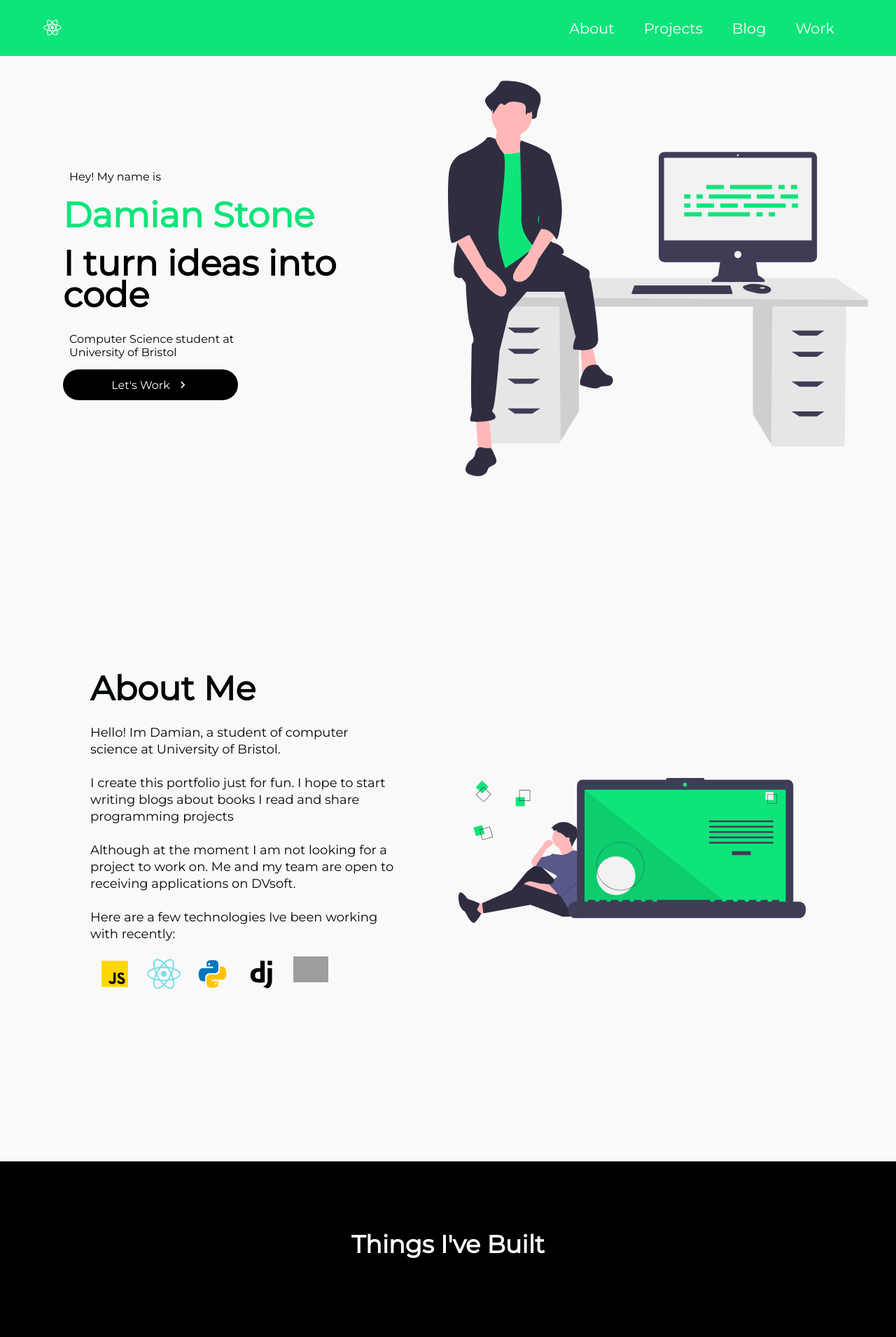
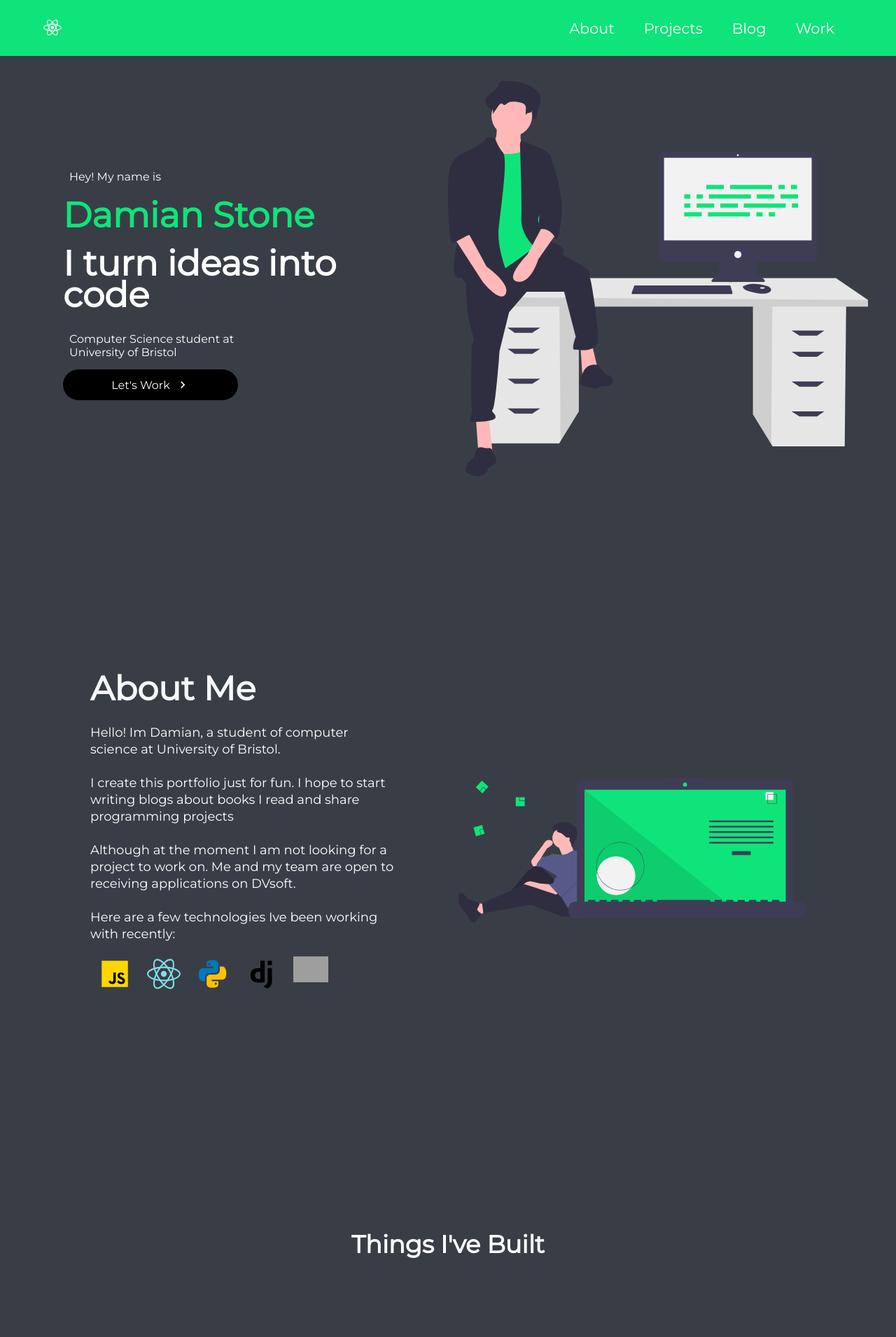
Before and after one commit to damianstone/Portfolio, a React (Create React App) app: page /#/ in a window 1280 px wide. Shown: the top 1911 px of the page at 70% size. Built offline with nearby package versions, Linux system fonts and the light colour scheme; grey boxes are pictures that could not be loaded.

Commit message:
change colors and fix hero

```diff
--- a/src/components/Footer/FooterStyle.js
+++ b/src/components/Footer/FooterStyle.js
@@ -1,7 +1,7 @@
 import styled from 'styled-components';
 
 export const FooterContainer = styled.footer`
-    background:#0FE47A;
+    background:#393e46;
     width: 100%;
     height: 100%;
     display: flex;
@@ -32,7 +32,6 @@
       margin-right: auto;
       margin-left: auto;
       padding: 0 24px;
-      color: black;
     }
 `;
 
@@ -54,6 +53,10 @@
     text-decoration: none;
     color: white;
     text-align: center;
+
+    &:hover {
+        color: #0FE47A;
+    }
 `;
 
 /*  verde agua => #0FE47A
--- a/src/components/Hero/HeroStyle.js
+++ b/src/components/Hero/HeroStyle.js
@@ -2,13 +2,13 @@
 import { MdKeyboardArrowRight, MdArrowForward } from 'react-icons/md';
 
 export const HeroContainer = styled.div`
-  background: #f9f9f9;
+  background: #393e46;
   width: 100%;
   height: 100vh;
   z-index: 1;
 
   @media screen and (max-width: 768px) {
-      padding: 180px 0 100px 0;
+      padding: 50px 0 100px 0;
     }
 `;
 
@@ -27,6 +27,7 @@
     padding: 60px 40px;
     justify-content: center;
     align-items: center;
+    height: 100vh;
   }
 `;
 
@@ -37,13 +38,13 @@
       padding: 50px 50px;
 
       @media screen and (max-width: 768px) {
-      padding: 50px 0px;
+      padding: 20px 0px 20px 0px;
     }
 
 `;
 
 export const HeroP = styled.p`
-    color: black;
+    color: white;
     justify-content: flex-start;
     font-weight: 400;
     width: 60%;
@@ -70,6 +71,7 @@
       margin-bottom: 1rem;
       line-height: 0.9;
       font-size: 50px;
+      color: white;
 
       @media screen and (max-width: 768px) {
       font-size: 25px;
--- a/src/components/InfoSection/Data.js
+++ b/src/components/InfoSection/Data.js
@@ -6,8 +6,8 @@
     to: 'projects',
     id: 'about',
     lightBg: true,
-    lightText: false,
-    lightTextDesc: false,
+    lightText: true,
+    lightTextDesc: true,
     topLine: '',
     headline: 'About Me',
     description: '',
@@ -17,15 +17,15 @@
     alt: 'Car',
     dark: false,
     primary: false,
-    darkText: true
+    darkText: false
 };
 
 export const HomeObjTwo = {
     to: 'home',
     id: 'work',
-    lightBg: true,
-    lightText: false,
-    lightTextDesc: false,
+    lightBg: false,
+    lightText: true,
+    lightTextDesc: true,
     topLine: 'DVSOFT',
     headline: 'Dream your ideas, we become it into reality',
     description: 'Your website is your main cover letter for your next potential clients. Make sure you live up to it, with a professional website that reflects your companys values ​​and work.',
@@ -35,7 +35,7 @@
     alt: 'app',
     dark: false,
     primary: false,
-    darkText: true
+    darkText: false
 };
 
 export const HomeObjThree = {
--- a/src/components/InfoSection/InfoStyle.js
+++ b/src/components/InfoSection/InfoStyle.js
@@ -2,7 +2,7 @@
 
 export const InfoContainer = styled.div`
   color: #fff;
-  background: ${({lightBg}) => (lightBg ? '#f9f9f9' : '#010606')};
+  background: ${({lightBg}) => (lightBg ? '#f9f9f9' : '#393e46')};
 
   @media screen and (max-width: 768px) {
       padding: 100px 0;
--- a/src/components/Navbar/NavStyle.js
+++ b/src/components/Navbar/NavStyle.js
@@ -72,7 +72,7 @@
     color: black;
     padding: 10px; */
 
-    color: #fff;
+    color: #393e46;
     justify-self: flex-start;
     cursor: pointer;
     font-size: 50px;
--- a/src/components/Projects/ProjectStyle.js
+++ b/src/components/Projects/ProjectStyle.js
@@ -3,7 +3,7 @@
 export const ProjectContainer = styled.section`
 width: 100%;
 height: auto;
-background-color: #000;
+background-color: #393e46;
 align-items: center;
 padding: 100px 80px 150px 80px;
 
@@ -46,7 +46,7 @@
 max-width: 100%;
 height: 100%;
 padding: 60px 120px;
-background: ${({lightBg}) => (lightBg ? '#f9f9f9' : 'black')};
+background: ${({lightBg}) => (lightBg ? '#f9f9f9' : '#393e46')};
 
 grid-template-areas: ${({ imgStart }) => ( imgStart ? `'info image'` : `'image info'` )};
 
--- a/src/components/Who/WhoStyle.js
+++ b/src/components/Who/WhoStyle.js
@@ -2,8 +2,8 @@
 import { Link } from 'react-scroll';
 
 export const AboutContainer = styled.div`
-  color: #fff;
-  background: ${({lightBg}) => (lightBg ? '#f9f9f9' : '#010606')};
+  color: white;
+  background: ${({lightBg}) => (lightBg ? '#393e46' : '#010606')};
 
   @media screen and (max-width: 768px) {
       padding: 100px 0;
```
